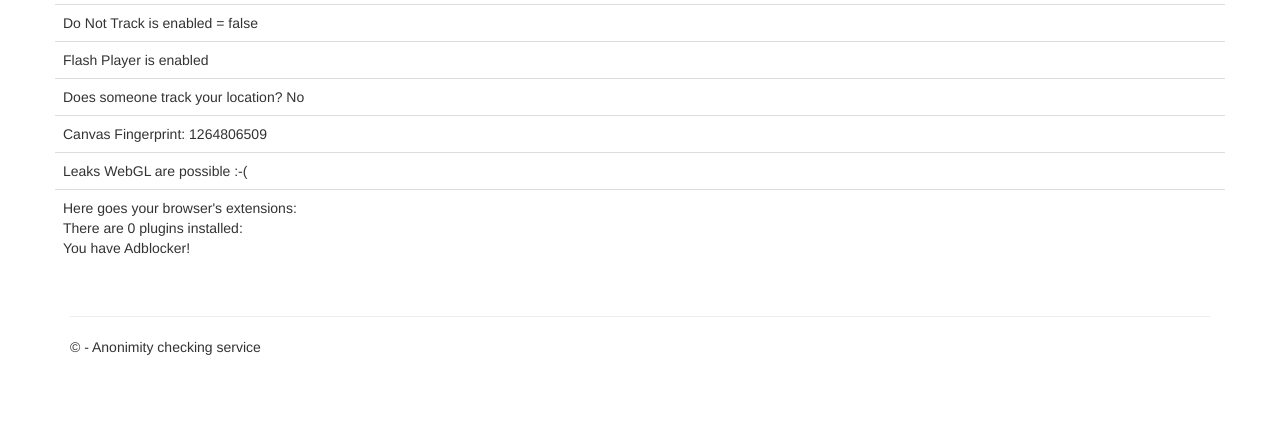
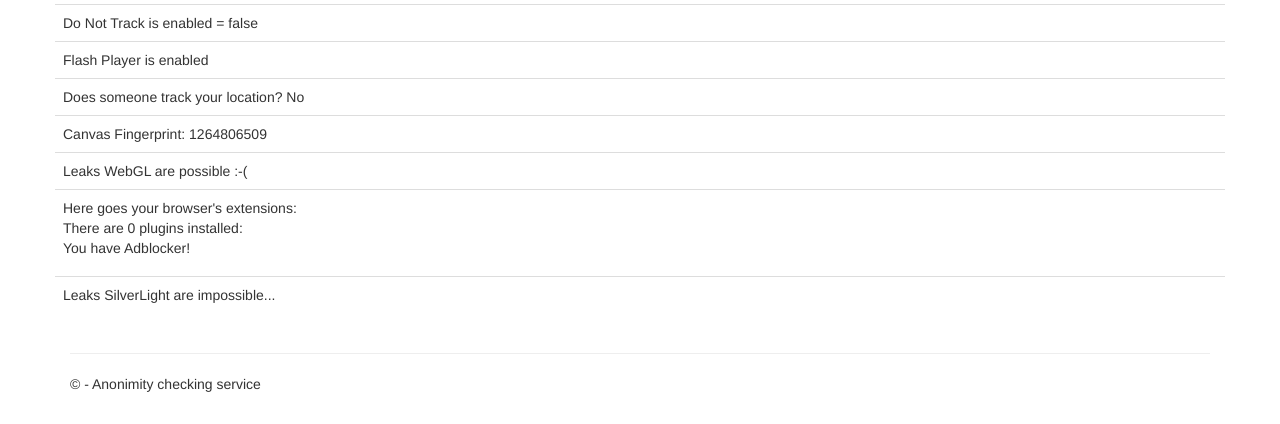
Before and after one commit to jugosoft/solid-anonimity, a Flask app: template anonymity/templates/index.html in a window 1280 px wide. Shown: the part 767-1191 px from the top of the page. Before the commit the page ends 1122 px from the top, so only its background shows below. Run offline with Flask 2, Linux system fonts and the light colour scheme; the template is opened without the code that fills it, so the values that code supplies are empty; some libraries are stand-ins or nearby versions.

Commit message:
Added SilverLight leaks detection...

```diff
--- /dev/null
+++ b/anonymity/static/scripts/sl.js
@@ -0,0 +1,8 @@
+Silverlight.isInstalled(this);
+var silverlight = document.getElementById('sl');
+
+if (Silverlight.available) {
+    silverlight.innerHTML = "noSilverlight";
+} else {
+    silverlight.innerHTML = "silverlightControlHost";
+}
--- a/anonymity/templates/index.html
+++ b/anonymity/templates/index.html
@@ -92,7 +92,7 @@
             </tr>
             <tr>
                 <td id="cfp">
-                    <!--Here comes CAnvas FigerPrintin' detection-->
+                    <!--Here comes Canvas FigerPrintin' detection-->
                 </td>
             </tr>
             <tr>
@@ -120,6 +120,14 @@
                     </script>
                 </td>
             </tr>
+            <tr>
+                <td>
+                    <!--Here comes SilverLight detection-->
+                    <span>Leaks SilverLight are</span>
+                    <span id="sl">impossible...</span>
+                </td>
+            </tr>
+            <tr>
         </tbody>
     </table>
 </div>
@@ -131,5 +139,6 @@
 <script src="../static/scripts/cfp.js"></script>
 <script src="../static/scripts/webgl.js"></script>
 <script src="../static/scripts/ext.js"></script>
+<script src="../static/scripts/sl.js"></script>
 
 {% endblock %}
```
Also changed, not shown: anonymity/utils.py (line endings or trailing spaces), 2 other files.
